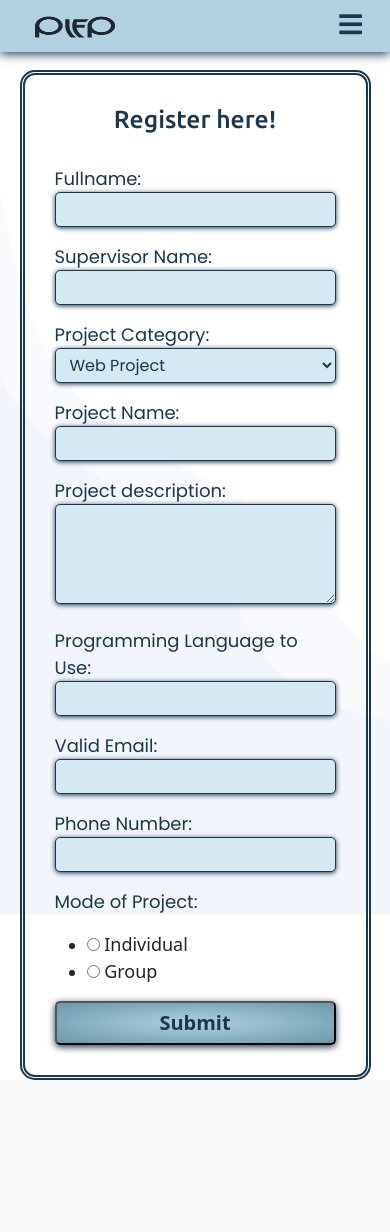
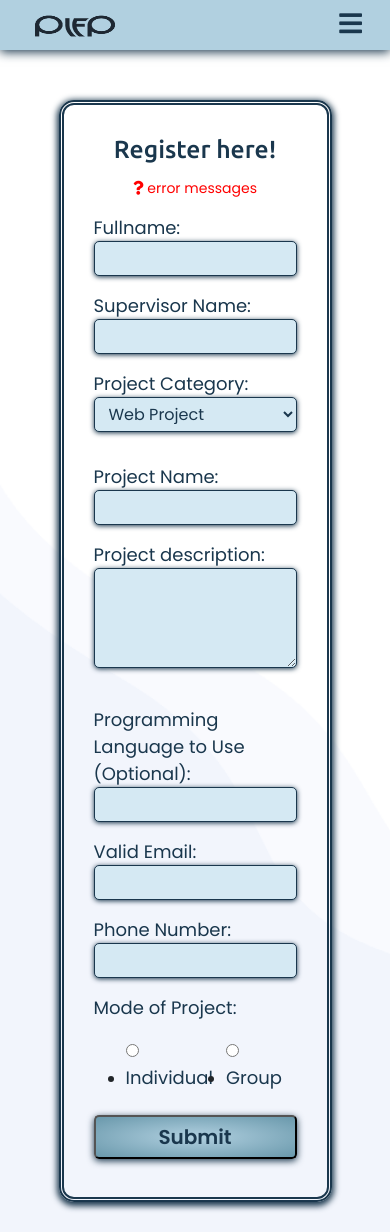
Before and after one commit to codewithleonard/new-plep, a Django app: page /register/ in a window 390 px wide. Before the commit the page ends 1080 px from the top, so only its background shows below. Run offline with Django 3.2, Linux system fonts and the light colour scheme; some libraries are stand-ins or nearby versions.

Commit message:
adding more pages

```diff
--- a/plep_app/forms.py
+++ b/plep_app/forms.py
@@ -15,10 +15,11 @@ class ClientForm(forms.Form):
     fullname = forms.CharField(max_length=200, label="Fullname")
     supervisor_name = forms.CharField(max_length=200, label="Supervisor Name")
     project_catg = forms.CharField(max_length=200, label="Project Category", widget=forms.Select(choices=PROJECT_CATG))
+    others = forms.CharField(label="Specify", required=True)
     project_name = forms.CharField(max_length=200, label="Project Name")
     project_description = forms.CharField(widget=forms.Textarea)
-    program_lang = forms.CharField(label="Programming Language to Use")
+    program_lang = forms.CharField(label="Programming Language to Use (Optional)", required=False)
     email = forms.EmailField(label="Valid Email")
     phone = forms.CharField(max_length=20, label="Phone Number")
     project_mode = forms.ChoiceField(widget=forms.RadioSelect, choices=MODE, label="Mode of Project")
-    no_of_member = forms.IntegerField(label="How many are you in the group?")
+    no_of_member = forms.IntegerField(label="How many are you in the group?", required=True)
--- a/plep_app/static/plep_app/css/plep_app.css
+++ b/plep_app/static/plep_app/css/plep_app.css
@@ -1,6 +1,50 @@
+
+
+/********************* TOOLS AND MATERIALS NEEDED FOR THE STYLING **************************/
+/* Hex Colours */
+.hex-colors {
+    color: #1A374D;
+    color: #406882;
+    color: #6998AB;
+    color: #B1D0E0;
+}
+
+/* RGB Colours */
+.rgb-colors {
+    color: rgb(26, 55, 77);
+    color: rgb(64, 104, 130);
+    color: rgb(105, 152, 171);
+    color: rgb(177, 208, 224);
+}
+
+ /******* Font Families  *********/
+/* font-family: 'Ubuntu', sans-serif;
+/* font-family: 'Poppins', sans-serif;
+
+ /******* Color Name  *********/
+/* NavyBlue*/
+/* Cold */
+/* Wedding */
+/* Winter*/
+
+/************************************** Tools and Materials Closed ***************************************/
+
+
+
+
+
+
+/*************************************** FONT IMPORTS *****************************************/
 
 @import url('https://fonts.googleapis.com/css2?family=Poppins:wght@400;500;600;700&family=Ubuntu:wght@400;500;700&display=swap');
 
+/*************************************** Font Imports Closed *****************************************/
+
+
+
+
+
+/*********************************** PLEPAPP MAIN STYLING START **************************************/
 
 body {
     background-image: url('../img/body-bg.png');
@@ -45,10 +89,12 @@ body {
 
 .text-1 {
     font-family: 'Ubuntu', sans-serif;
+    font-size: 35px;
 }
 
 .text-2 {
     margin: 30px 0;
+    font-size: 20px;
     font-weight: 600;
 }
 
@@ -77,12 +123,15 @@ body {
 .btn-link:hover {
     text-decoration: none;
     opacity: .8;
-    /* color: #1A374D; */
 }
+
+/*********************************** PlepApp Main Styling END **************************************/
 
 
 
-/* Register Styling */
+
+
+/********************************** REGISTRATION PAGE STYLING START******************************* */
 
 input {
     display: block;
@@ -100,33 +149,35 @@ input[type="text"], input[type="email"], input[type="number"], select, textarea
     border-radius: 5px;
     padding: 0 10px;
     font-size: 16px;
+    margin-bottom: 15px;
 }
 textarea {
     height: 100px;
     padding: 5px 10px;
 }
+#id_project_mode {
+    display: flex;
+    justify-content: space-evenly;
+    margin-bottom: 8px;
+}
 input[type="text"]:focus, input[type="email"]:focus, input[type="number"]:focus, select:focus, textarea:focus {
     outline: #1A374D;
     box-shadow: 1px 2px 10px 3px #1A374D;
 }
-input[type="radio"] {
+label[for="id_project_mode_0"], label[for="id_project_mode_1"], input[type="radio"] {
     display: inline-block;
-    font-size: 30px;
+    font-family: 'Poppins', sans-serif;
     color: #1A374D;
 }
-input[type="number"], label[for="id_no_of_member"] {
+input[type="number"], label[for="id_no_of_member"], label[for="id_others"], input[id="id_others"] {
     display: none;
 }
-.form-wrapper {
-    width: 40%;
-    margin: 15px auto;
-    padding: 30px;
-    border-radius: 15px;
-    border: 5px double #1A374D;
+.btn-link {
+    margin: 8px 0;
+    width: 100%;
 }
-.btn-link {
-    margin: 0;
-    width: 100%;
+.btn-link:hover, select:hover {
+    cursor: pointer;
 }
 .form {
     margin-top: 30px;
@@ -135,10 +186,35 @@ input[type="number"], label[for="id_no_of_member"] {
     text-align: center;
     font-family: 'Ubuntu', sans-serif;
 }
+.form-wrapper {
+    width: 40%;
+    margin: 15px auto;
+    padding: 30px;
+    border-radius: 15px;
+    border: 5px double #1A374D;
+    box-shadow: 0px 2px 6px 2px #1A374D;
+}
+
+
+/********************************** Registration Page Styling END******************************* */
 
 
 
 
+
+/************************ MEDIA QUERIES FOR RESPONSIVENESS START********************** */
+
+@media screen and (max-width: 360px) {
+    #id_project_mode {
+        flex-wrap: wrap;
+    }
+}
+
+@media screen and (max-width: 360px) {
+    .form-wrapper {
+        width: 100%;
+    }
+}
 
 @media screen and (max-width: 675px) {
     .home {
@@ -155,7 +231,16 @@ input[type="number"], label[for="id_no_of_member"] {
     }
 }
 
+@media screen and (max-width: 768px)  {
+    .form-wrapper {
+        width: 70%;
+    }
+}
+
 @media screen and (max-width: 991px) {
     .home .text-wrapper {
         margin-top: 30px;
     }
+}
+
+/************************ Media Queries for Responsiveness END********************** */
--- a/plep_app/templates/plep_app/index.html
+++ b/plep_app/templates/plep_app/index.html
@@ -15,7 +15,7 @@
     <div class="text-wrapper">
         <h1 class="text-1">We offer modern solutions for your CSC 320 Projects</h1>
         <p class="text-2">We are team of talented programmers bringing your project to live.</p>
-        <a class="btn-link" href="{% url 'csc320' %}">Get Started</a>
+        <a class="btn-link" href="{% url 'plep_app:csc320'%}">Get Started</a>
     </div>
     <div class="home-img">
         <img src="{% static 'plep_app/img/home-img.png' %}" alt="home-img">
--- a/plep_app/templates/plep_app/register.html
+++ b/plep_app/templates/plep_app/register.html
@@ -9,10 +9,31 @@
 
     <link rel="stylesheet" href="{% static 'plep_app/css/plep_app.css' %}">
 
+    <style>
+        body {
+            height: 100%;
+            padding: 30px 0 50px 0;
+        }
+        .error {
+            color: red;
+            margin-bottom: -15px;
+            margin-top: 5px;
+            padding-top: 5px;
+            font-size: 14px;
+            text-align: center;
+        }
+
+        @media screen and (max-width: 675px)  {
+            body {
+                padding: 15px 0;
+            }
+        }
+    </style>
 
     <div class="form-wrapper">
         <h2 class="reg">Register here!</h2>
-        <form class="form" action="" method="POST">
+        <p class="error"> <i class="fa fa-question" aria-hidden="true"></i> error messages</p>
+        <form class="form" action="" method="POST" enctype="multipart/form-data">
             {% csrf_token %}
 
             {{ form.as_p }}
@@ -21,20 +42,43 @@
         </form>
     </div>
 
-    <script>
-        let radio = document.querySelector('input[value="Individual"]');
-        let noLabel = document.querySelectorAll('label[for="id_no_of_member"]');
-        let noInput = document.querySelectorAll('input[type="number"]');
+    <!-- {% include "footer.html" %} -->
 
 
-        showNumber = function() {
-            //     for(let i=0; i<noneValues.length; i++) {
-            //     noneValues[i].style.dispaly = "block";
-            // }
+    <script>
+        let individual = document.querySelector('input[value="Individual"]');
+        let group = document.querySelector('input[value="Group"]');
+        let others = document.querySelector('option[value="Others"]');
+
+        let noLabel = document.querySelector('label[for="id_no_of_member"]');
+        let noInput = document.querySelector('input[type="number"]');
+
+        let specLabel = document.querySelector('label[for="id_others"]');
+        let specInput = document.querySelector('input[id="id_others"]');
+
+        let projectType = document.querySelector('select[name="project_catg"]');
+
+        projectType.addEventListener('click', () => {
+            if (projectType.value === "Others") {
+                specLabel.style.display = "block";
+                specInput.style.display = "block";
+            } else {
+                specLabel.style.display = "none";
+                specInput.style.display = "none";
+            }
+        });
+
+        individual.addEventListener('click', () => {
+            noLabel.style.display = "none";
+            noInput.style.display = "none";
+        });
+
+        group.addEventListener('click', () => {
             noLabel.style.display = "block";
-        }
-        radio.addEventListener('click', showNumber);
-
+            noInput.style.display = "block";
+        });
     </script>
 
+
+
     {% endblock content %}
--- a/plep_app/urls.py
+++ b/plep_app/urls.py
@@ -1,9 +1,12 @@
 from django.urls import path
 from . import views
+from .apps import PlepAppConfig
+
+app_name = PlepAppConfig.name
 
 urlpatterns = [
      path('', views.index, name="home"),
-     path('csc320/', views.csc320, name='"csc320"'),
+     path('csc320/', views.csc320, name="csc320"),
      path('register/', views.register, name="register"),
      path('uid_verification/', views.uid_verification, name="uid_verification")
 ]
--- a/plep_project/urls.py
+++ b/plep_project/urls.py
@@ -4,5 +4,5 @@ from django.urls import path, include
 
 urlpatterns = [
     path('admin/', admin.site.urls),
-    path('', include('plep_app.urls'))
+    path('', include('plep_app.urls', namespace="plep_app"))
 ]
--- a/static/css/main.css
+++ b/static/css/main.css
@@ -9,15 +9,18 @@
 }
 
 body {
-    /* margin: 0 80px; */
+    font-family: 'Poppins', sans-serif;
     margin-top: 70px;
 
 }
 
 h1, h2, h3, h4, h5, h6, p, span {
-    font-family: 'Poppins', sans-serif;
     color: #1A374D;
 }
+
+
+
+
 
 
 
--- a/static/css/navbar.css
+++ b/static/css/navbar.css
@@ -12,6 +12,7 @@
     position: fixed;
     top: 0;
     left: 0;
+    height: 50px;
     width: 100%;
     background-color: #B1D0E0;
     padding:0 50px;
@@ -80,6 +81,9 @@
     border-radius: 5px;
     cursor: pointer;
 }
+.toggle-btn:active {
+    background-color: #6998AB;
+}
 
 
 
--- a/templates/navbar.html
+++ b/templates/navbar.html
@@ -8,7 +8,7 @@
     <!-- toggler div -->
     <div class="menu-con"">
         <ul class="hambugger">
-            <li><a href="#" class="active">Home</a></li>
+            <li><a href="{% url 'plep_app:home' %}" class="active">Home</a></li>
             <li><a href="#">About</a></li>
             <li><a href="#">Services</a></li>
             <li><a href="#">Projects</a></li>
@@ -30,11 +30,11 @@
     let menuIsOpen = false;
 
     function toggle() {
-        if (menuIsOpen === false) {
-            menu.style.display = "none";
+        if ( ! menuIsOpen) {
+            menu.style.display = "block";
             menuIsOpen = true;
         } else {
-            menu.style.display = "block";
+            menu.style.display = "none";
             menuIsOpen = false;
         }
     }
```
Also changed, not shown: plep_app/templates/plep_app/csc320.html (+11 -2 lines), plep_app/templates/plep_app/uid_verification.html (+39 -1 lines), static/css/docs.css (deleted, +0 -22 lines), templates/footer.html (added, +44 -0 lines).
